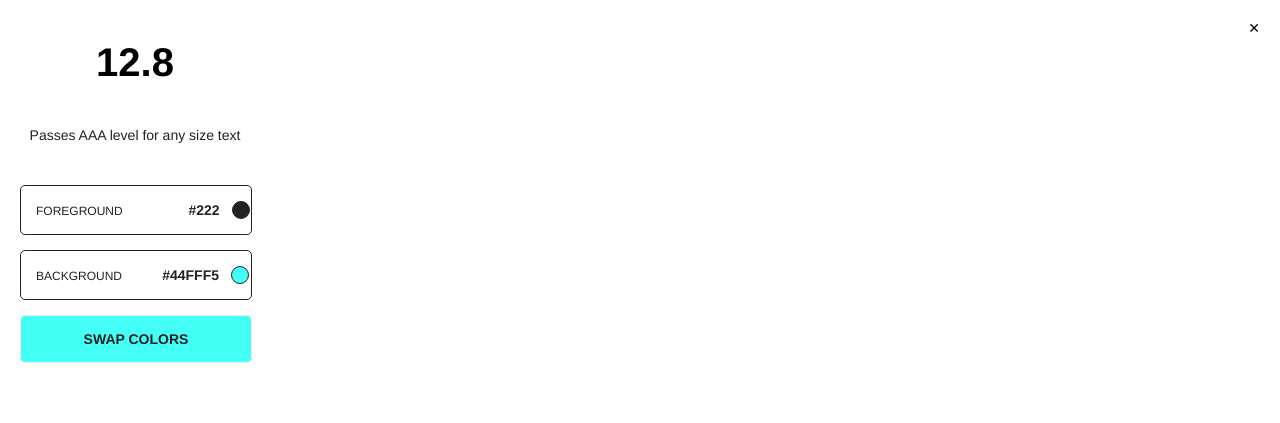
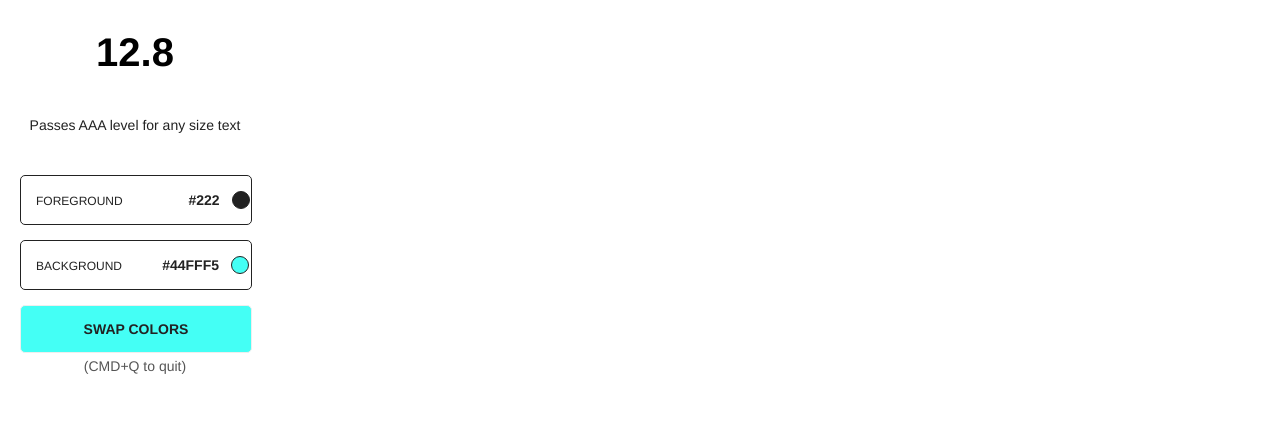
Before and after one commit to se4nn/colour-contrast, an Electron app: page index.html in a window 1280 px wide. Drawn offline with nearby package versions, Linux system fonts and the light colour scheme.

Commit message:
Removed the close button as it didn't entirely work
Also added helper text for CMD+Q quit command and a few more updates

```diff
--- a/contrast-ratio.js
+++ b/contrast-ratio.js
@@ -200,14 +200,6 @@ function hashchange() {
 	foreground.oninput();
 }
 
-const remote = require('electron').remote;
-
-document.getElementById("closeBtn").addEventListener("click", function (e) {
-	var window = remote.getCurrentWindow();
-	window.close();
-	app.quit();
-});
-
 background.oninput =
 foreground.oninput = function() {
 	var valid = colorChanged(this);
--- a/index.html
+++ b/index.html
@@ -9,7 +9,6 @@
     <script src="prefixfree.min.js"></script>
   </head>
   <body onload="changeForeground(); changeBackground();">
-    <span id="closeBtn">✕</span>
     <div class="center">
       <output tabindex="0">
       	<strong>?</strong>
@@ -31,6 +30,7 @@
     <section class="color-display" id="backgroundDisplay"></section>
     <section class="color-display" id="foregroundDisplay"><button id="swap">Swap colors</button></section>
 
+    <span id="closeText">(CMD+Q to quit)</span>
   </body>
 
   <script src="https://leaverou.github.com/incrementable/incrementable.js" id="incrementable" async></script>
--- a/main.js
+++ b/main.js
@@ -1,6 +1,6 @@
 var menubar = require('menubar')
 
-var mb = menubar({width: 270, height: 390})
+var mb = menubar({width: 270, height: 400})
 
 mb.on('ready', function ready () {
   console.log('app is ready')
--- a/styles.sass
+++ b/styles.sass
@@ -10,13 +10,11 @@ $tertiary-color: #FFFFFF
   outline: none
   font-family: $primary-font
 
-#closeBtn
-  text-align: right
-  position: absolute
-  height: 20px
-  width: 20px
-  right: 20px
-  cursor: pointer
+#closeText
+  text-align: center
+  width: 230px
+  color: #555
+  margin-top: 5px
 
 .box
   margin: 0 0 15px 0
@@ -76,7 +74,7 @@ body
 output
   min-width: 230px
   width: 230px
-  margin-top: 20px
+  margin-top: 10px
   display: flex
   border-radius: 5px
   justify-content: center
```
Also changed, not shown: styles.min.css.
